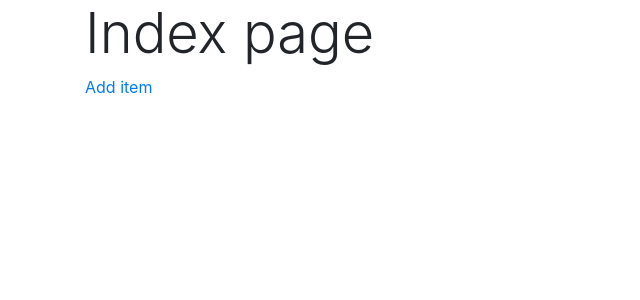
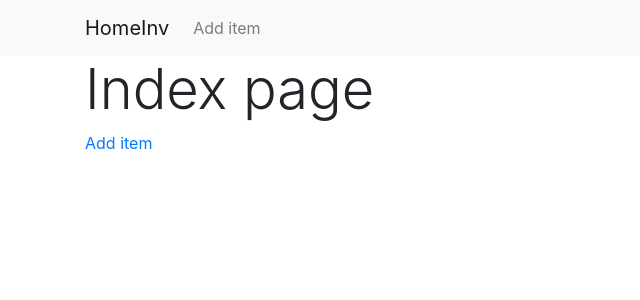
Before and after one commit to BlueKnek/HomeInv, a Django app: page / in a window 1280 px wide. Shown: the top 300 px of the page, without its empty margins (0-640 px from the left). Run offline with Django 3.2, Linux system fonts and the light colour scheme; some libraries are stand-ins or nearby versions.

Commit message:
Add Navbar

```diff
--- a/django-homeinv/templates/base.html
+++ b/django-homeinv/templates/base.html
@@ -8,8 +8,27 @@
 
   <!-- Bootstrap -->
   <link rel="stylesheet" href="https://stackpath.bootstrapcdn.com/bootstrap/4.1.0/css/bootstrap.min.css" integrity="sha384-9gVQ4dYFwwWSjIDZnLEWnxCjeSWFphJiwGPXr1jddIhOegiu1FwO5qRGvFXOdJZ4" crossorigin="anonymous">
+  <script src="https://code.jquery.com/jquery-3.3.1.slim.min.js" integrity="sha384-q8i/X+965DzO0rT7abK41JStQIAqVgRVzpbzo5smXKp4YfRvH+8abtTE1Pi6jizo" crossorigin="anonymous"></script>
+  <script src="https://cdnjs.cloudflare.com/ajax/libs/popper.js/1.14.0/umd/popper.min.js" integrity="sha384-cs/chFZiN24E4KMATLdqdvsezGxaGsi4hLGOzlXwp5UZB1LY//20VyM2taTB4QvJ" crossorigin="anonymous"></script>
+  <script src="https://stackpath.bootstrapcdn.com/bootstrap/4.1.0/js/bootstrap.min.js" integrity="sha384-uefMccjFJAIv6A+rW+L4AHf99KvxDjWSu1z9VI8SKNVmz4sk7buKt/6v9KI65qnm" crossorigin="anonymous"></script>
 </head>
 <body>
+  <nav class="navbar navbar-expand-sm navbar-light bg-light">
+    <div class="container">
+      <a href="/" class="navbar-brand">HomeInv</a>
+      <button class="navbar-toggler" type="button" data-toggle="collapse" data-target="#navbarSupportedContent" aria-controls="navbarSupportedContent" aria-expanded="false" aria-label="Toggle navigation">
+        <span class="navbar-toggler-icon"></span>
+      </button>
+      <div class="collapse navbar-collapse" id="navbarSupportedContent">
+        <ul class="navbar-nav mr-auto">
+          <li class="navbar-item">
+            <a href="{% url 'homeinv:item-create' %}" class="nav-link">Add item</a>
+          </li>
+        </ul>
+      </div>
+    </div>
+  </nav>
+
   {% block content %}
   {% endblock content %}
 </body>
```
